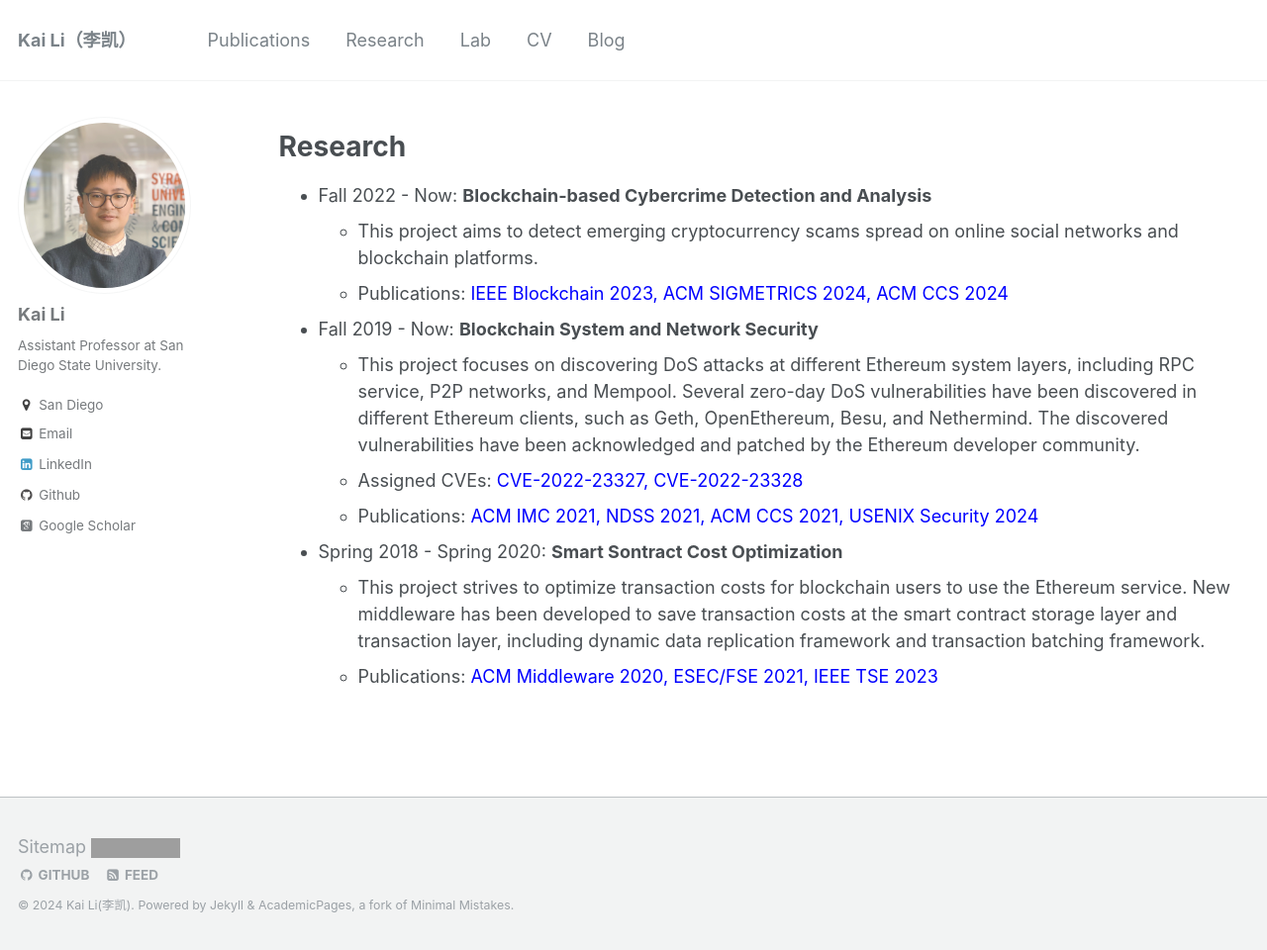
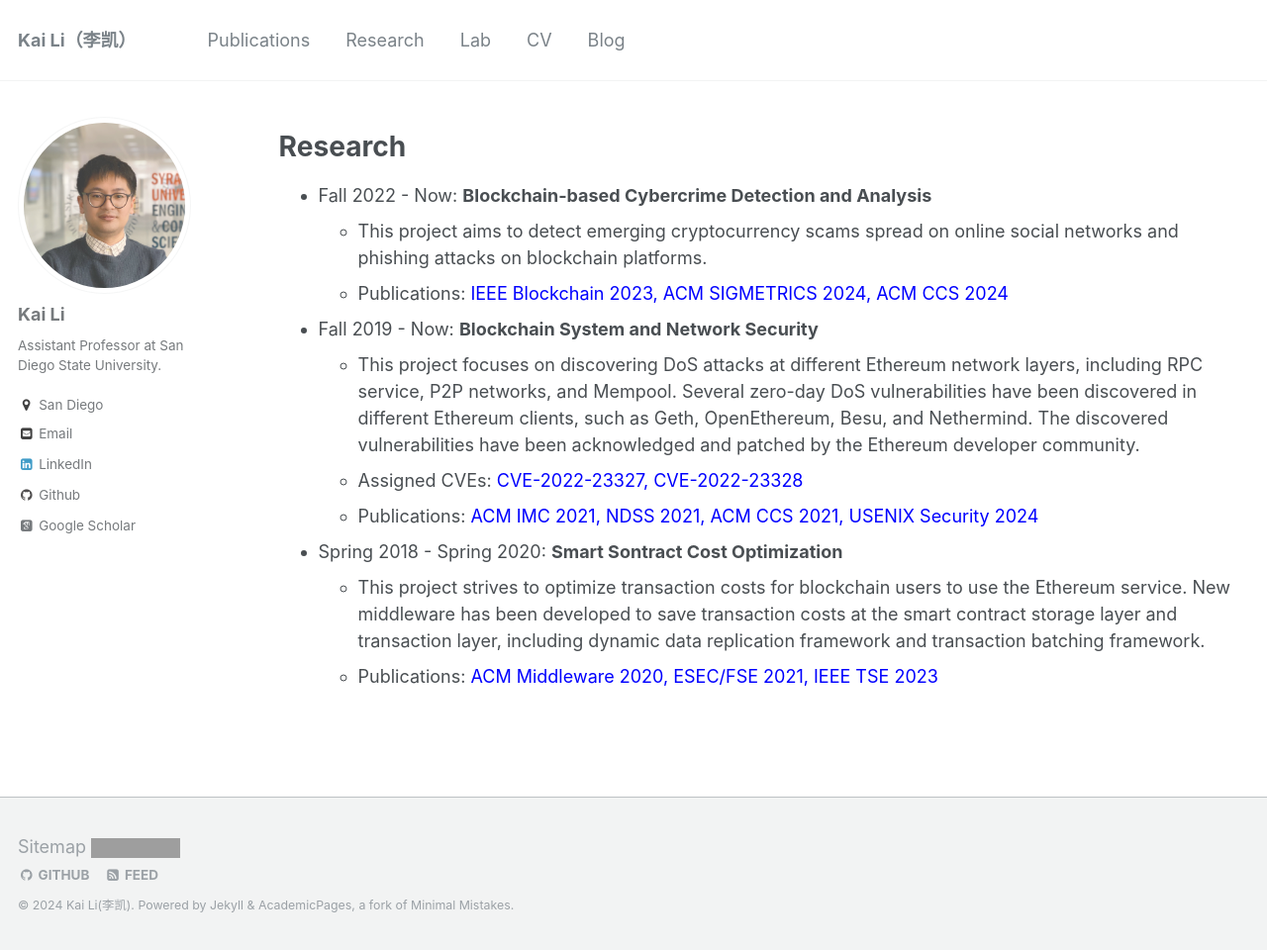
Before and after one commit to likai1993/likai1993.github.io, a Jekyll site: the page built from _pages/research.md, in a window 1280 px wide and 960 px high. Shown: the whole window at 99% size. Built offline with Jekyll 4.4.1, drawn with Linux system fonts in a browser that asks for light colours; some web fonts are replaced; grey boxes are pictures that could not be loaded.

Commit message:
Update research.md

```diff
--- a/_pages/research.md
+++ b/_pages/research.md
@@ -10,11 +10,11 @@ redirect_from:
 Research
 ======
 * Fall 2022 - Now: **Blockchain-based Cybercrime Detection and Analysis**
-  * This project aims to detect emerging cryptocurrency scams spread on online social networks and blockchain platforms.
+  * This project aims to detect emerging cryptocurrency scams spread on online social networks and phishing attacks on blockchain platforms.
   * Publications: <span style="color:blue">[IEEE Blockchain 2023](https://arxiv.org/abs/2306.10634), [ACM SIGMETRICS 2024](https://arxiv.org/abs/2310.12306), [ACM CCS 2024]()</span>
 
 * Fall 2019 - Now: **Blockchain System and Network Security**
-  * This project focuses on discovering DoS attacks at different Ethereum system layers, including RPC service, P2P networks, and Mempool. Several zero-day DoS vulnerabilities have been discovered in different Ethereum clients, such as Geth, OpenEthereum, Besu, and Nethermind. The discovered vulnerabilities have been acknowledged and patched by the Ethereum developer community.
+  * This project focuses on discovering DoS attacks at different Ethereum network layers, including RPC service, P2P networks, and Mempool. Several zero-day DoS vulnerabilities have been discovered in different Ethereum clients, such as Geth, OpenEthereum, Besu, and Nethermind. The discovered vulnerabilities have been acknowledged and patched by the Ethereum developer community.
   * Assigned CVEs: <span style="color:blue">[CVE-2022-23327](https://cve.mitre.org/cgi-bin/cvename.cgi?name=CVE-2022-23327), [CVE-2022-23328](https://cve.mitre.org/cgi-bin/cvename.cgi?name=CVE-2022-23328)</span>
   * Publications: <span style="color:blue">[ACM IMC 2021](https://dl.acm.org/doi/abs/10.1145/3487552.3487814), [NDSS 2021](https://www.ndss-symposium.org/ndss-paper/as-strong-as-its-weakest-link-how-to-break-blockchain-dapps-at-rpc-service/), [ACM CCS 2021](https://dl.acm.org/doi/10.1145/3460120.3485369), [USENIX Security 2024](https://www.usenix.org/system/files/usenixsecurity24-wang-yibo.pdf)</span>
 
```
